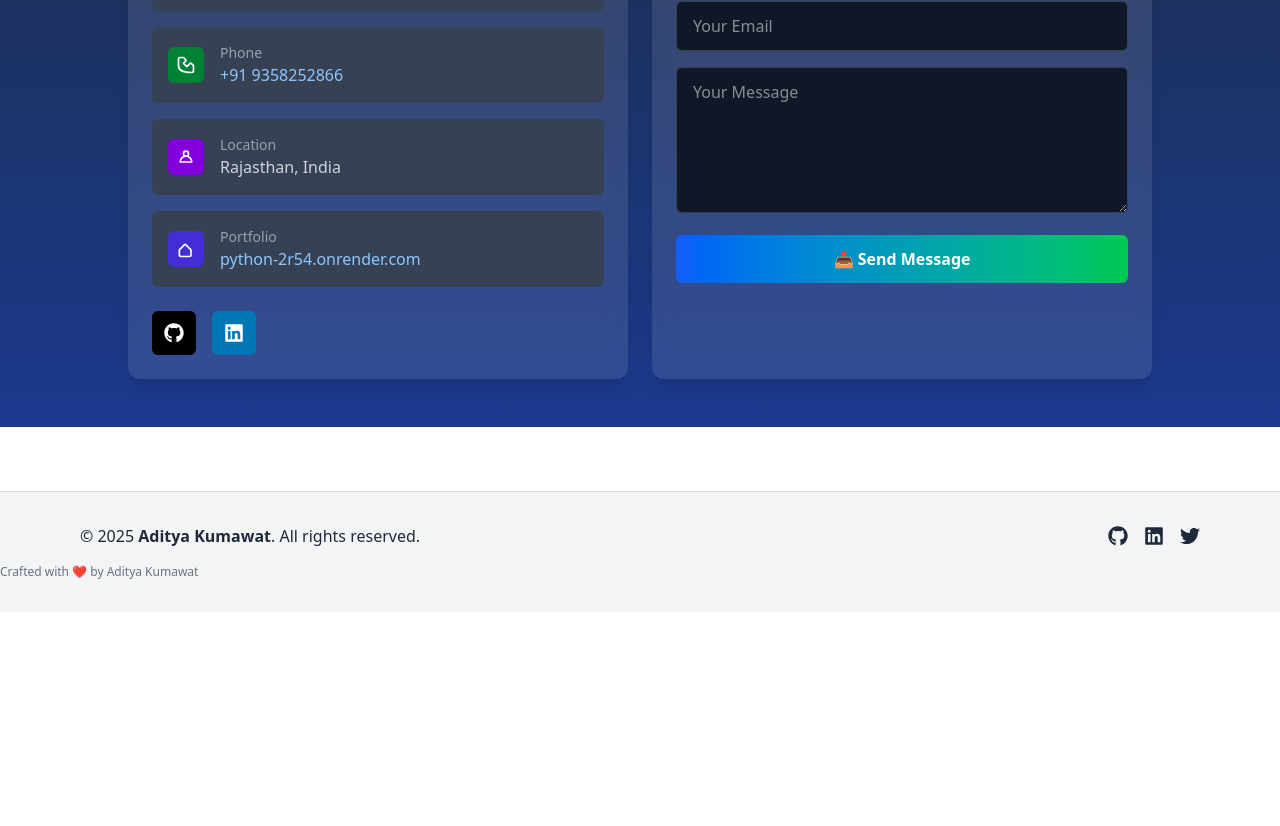
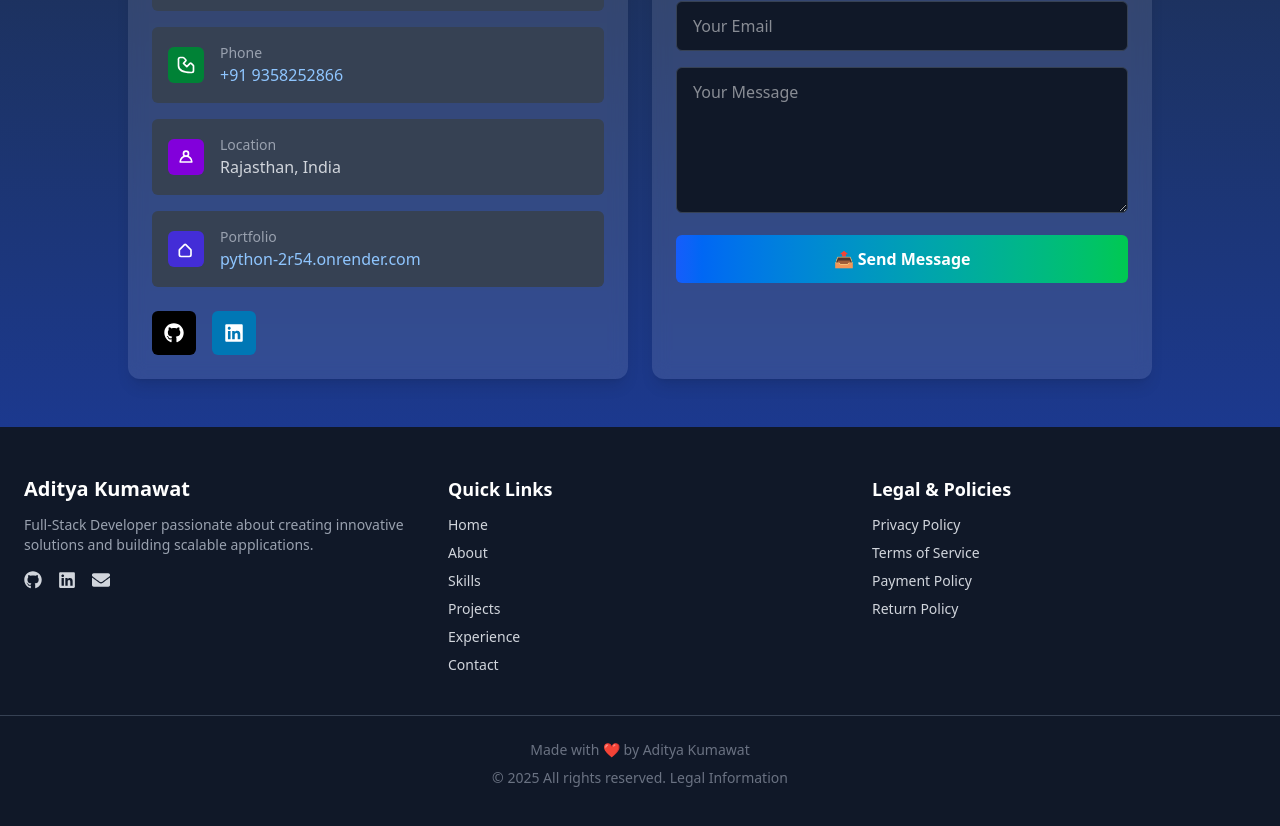
Before and after one commit to admarothiya/adport, a React (Vite) app: page / in a window 1280 px wide. Shown: the part 6167-6993 px from the top of the page. Before the commit the page ends 6779 px from the top, so only its background shows below. Built offline with nearby package versions, Linux system fonts and the light colour scheme.

Commit message:
footer edit

```diff
--- a/src/components/Footer.jsx
+++ b/src/components/Footer.jsx
@@ -1,22 +1,25 @@
 import React from "react";
-import { FaGithub, FaLinkedin, FaTwitter } from "react-icons/fa";
+import { FaGithub, FaLinkedin, FaEnvelope } from "react-icons/fa";
 
 function Footer() {
   return (
-    <footer className="bg-gray-100 dark:bg-gray-900 text-gray-800 dark:text-gray-200 py-8 mt-16 border-t border-gray-300 dark:border-gray-700">
-      <div className="max-w-6xl mx-auto px-4 flex flex-col md:flex-row justify-between items-center gap-4">
-        {/* Copyright */}
-        <p className="text-sm md:text-base">
-          © 2025 <span className="font-semibold">Aditya Kumawat</span>. All rights reserved.
+    <footer className="bg-gray-900 text-gray-300 py-12">
+      <div className="max-w-7xl mx-auto px-6 grid grid-cols-1 md:grid-cols-3 gap-10">
+        {/* Left Section: Profile */}
+        <div>
+          <h2 className="text-xl font-bold text-white">
+            Aditya Kumawat
+          </h2>
+          <p className="mt-3 text-sm text-gray-400">
+            Full-Stack Developer passionate about creating innovative
+            solutions and building scalable applications.
           </p>
-
-        {/* Social Links */}
-        <div className="flex gap-4 text-xl">
+          <div className="flex gap-4 mt-4 text-lg">
             <a
               href="https://github.com/admarothiya"
               target="_blank"
               rel="noreferrer"
-            className="hover:text-black dark:hover:text-white transition"
+              className="hover:text-white transition"
             >
               <FaGithub />
             </a>
@@ -24,25 +27,49 @@ function Footer() {
               href="https://www.linkedin.com/in/aditya-kumawat-5-903166250/"
               target="_blank"
               rel="noreferrer"
-            className="hover:text-blue-600 transition"
+              className="hover:text-white transition"
             >
               <FaLinkedin />
             </a>
             <a
-            href="https://twitter.com/your_twitter" // replace with your Twitter
-            target="_blank"
-            rel="noreferrer"
-            className="hover:text-blue-400 transition"
+              href="mailto:admarothiya@gmail.com"
+              className="hover:text-white transition"
             >
-            <FaTwitter />
+              <FaEnvelope />
             </a>
           </div>
         </div>
 
-      {/* Small tagline */}
-      <p className="text-xs mt-4 text-gray-500 dark:text-gray-400">
-        Crafted with ❤️ by Aditya Kumawat
-      </p>
+        {/* Middle Section: Quick Links */}
+        <div>
+          <h3 className="text-lg font-semibold text-white mb-3">Quick Links</h3>
+          <ul className="space-y-2 text-sm">
+            <li><a href="#home" className="hover:text-white">Home</a></li>
+            <li><a href="#about" className="hover:text-white">About</a></li>
+            <li><a href="#skills" className="hover:text-white">Skills</a></li>
+            <li><a href="#projects" className="hover:text-white">Projects</a></li>
+            <li><a href="#experience" className="hover:text-white">Experience</a></li>
+            <li><a href="#contact" className="hover:text-white">Contact</a></li>
+          </ul>
+        </div>
+
+        {/* Right Section: Legal & Policies */}
+        <div>
+          <h3 className="text-lg font-semibold text-white mb-3">Legal & Policies</h3>
+          <ul className="space-y-2 text-sm">
+            <li><a href="#" className="hover:text-white">Privacy Policy</a></li>
+            <li><a href="#" className="hover:text-white">Terms of Service</a></li>
+            <li><a href="#" className="hover:text-white">Payment Policy</a></li>
+            <li><a href="#" className="hover:text-white">Return Policy</a></li>
+          </ul>
+        </div>
+      </div>
+
+      {/* Bottom Bar */}
+      <div className="mt-10 border-t border-gray-700 pt-6 text-center text-sm text-gray-500">
+        <p>Made with ❤️ by Aditya Kumawat</p>
+        <p className="mt-2">© 2025 All rights reserved. <a href="#" className="hover:text-white">Legal Information</a></p>
+      </div>
     </footer>
   );
 }
```
Lines whose indentation alone changed are shown as unchanged.
